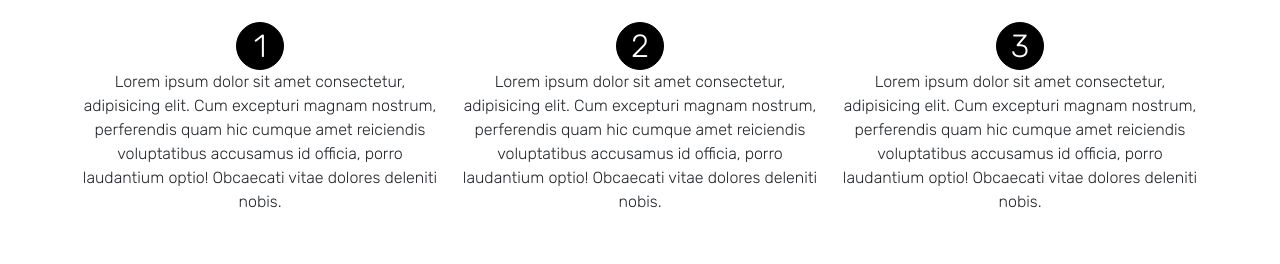
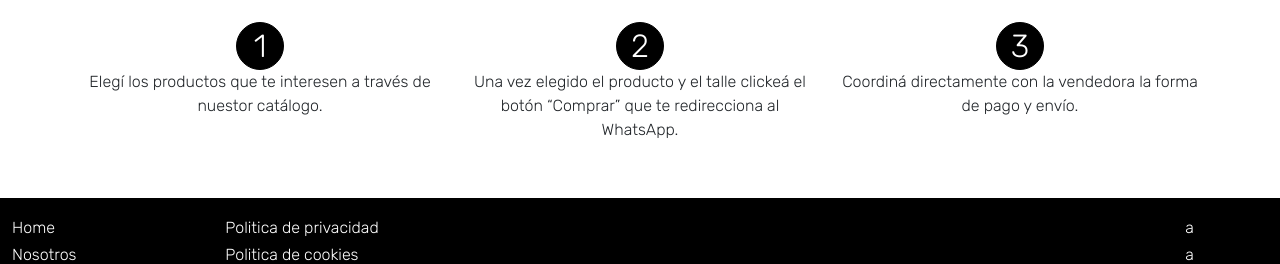
Before and after one commit to JoaquinBruhn/sweet-olivia, a React (Create React App) app: page / in a window 1280 px wide. Shown: the part 1740-2004 px from the top of the page. Built offline with nearby package versions, Linux system fonts and the light colour scheme.

Commit message:
did some minor bug fixing on productCard and conditional code on productList

```diff
--- a/src/components/catalogue/catalogueView/productCard/ProductCard.js
+++ b/src/components/catalogue/catalogueView/productCard/ProductCard.js
@@ -8,16 +8,16 @@ const ProductCard = ({ product }) => {
   return (
     <div className="cardBody">
       <Link to={`/itemDetail/${product.title}`} className="cardLink">
-        <div
-          className="cardImg"
-          style={{ backgroundImage: `url(${bgprod})` }}
-          onMouseEnter={() =>
-            setbgprod(
-              "https://media.istockphoto.com/id/1366255386/es/vector/zapatillas-medias.webp?s=612x612&w=is&k=20&c=qz_XsdKjbAxVmpl9ogP-No23DpEJOGI7pZRXx76ZZ8Y="
-            )
-          }
-          onMouseLeave={() => setbgprod(product.picture[0])}
-        ></div>
+        {product.picture[1] ? (
+          <div
+            className="cardImg"
+            style={{ backgroundImage: `url(${bgprod})` }}
+            onMouseEnter={() => setbgprod(product.picture[1])}
+            onMouseLeave={() => setbgprod(product.picture[0])}
+          ></div>
+        ) : (
+          <div className="cardImg" style={{ backgroundImage: `url(${bgprod})` }}></div>
+        )}
         <p className="cardName">{product.title}</p>
         <p className="cardPrice">${product.price}</p>
       </Link>
@@ -26,3 +26,4 @@ const ProductCard = ({ product }) => {
 };
 
 export default ProductCard;
+// "https://media.istockphoto.com/id/1366255386/es/vector/zapatillas-medias.webp?s=612x612&w=is&k=20&c=qz_XsdKjbAxVmpl9ogP-No23DpEJOGI7pZRXx76ZZ8Y="
--- a/src/components/catalogue/productDetail/productDetail.js
+++ b/src/components/catalogue/productDetail/productDetail.js
@@ -8,8 +8,8 @@ import "./productDetail.css";
 const ProductDetail = () => {
   const { itemTitle } = useParams();
   const product = getProduct(itemTitle);
+  let i = 0;
 
-  //useState(getProduct.size[0])
   const [size, setSize] = useState(product.size[0]);
   const [color, setColor] = useState(product.color[0].colorName);
 
@@ -19,8 +19,10 @@ const ProductDetail = () => {
         <Col>
           <Carousel>
             {product.picture.map((el) => {
+              i++;
+              let elementKey = "picture" + i;
               return (
-                <Carousel.Item key={el}>
+                <Carousel.Item key={elementKey}>
                   <img className="d-block w-100" src={el} alt={el} />
                 </Carousel.Item>
               );
--- a/src/components/home/home.js
+++ b/src/components/home/home.js
@@ -44,31 +44,19 @@ const Home = () => {
             <div>
               <h2>1</h2>
             </div>
-            <p>
-              Lorem ipsum dolor sit amet consectetur, adipisicing elit. Cum excepturi magnam nostrum, perferendis quam
-              hic cumque amet reiciendis voluptatibus accusamus id officia, porro laudantium optio! Obcaecati vitae
-              dolores deleniti nobis.
-            </p>
+            <p>Elegí los productos que te interesen a través de nuestor catálogo.</p>
           </Col>
           <Col>
             <div>
               <h2>2</h2>
             </div>
-            <p>
-              Lorem ipsum dolor sit amet consectetur, adipisicing elit. Cum excepturi magnam nostrum, perferendis quam
-              hic cumque amet reiciendis voluptatibus accusamus id officia, porro laudantium optio! Obcaecati vitae
-              dolores deleniti nobis.
-            </p>
+            <p>Una vez elegido el producto y el talle clickeá el botón “Comprar” que te redirecciona al WhatsApp.</p>
           </Col>
           <Col>
             <div>
               <h2>3</h2>
             </div>
-            <p>
-              Lorem ipsum dolor sit amet consectetur, adipisicing elit. Cum excepturi magnam nostrum, perferendis quam
-              hic cumque amet reiciendis voluptatibus accusamus id officia, porro laudantium optio! Obcaecati vitae
-              dolores deleniti nobis.
-            </p>
+            <p>Coordiná directamente con la vendedora la forma de pago y envío.</p>
           </Col>
         </Row>
         <Row className="howToBuy" id="howToBuy">
```
